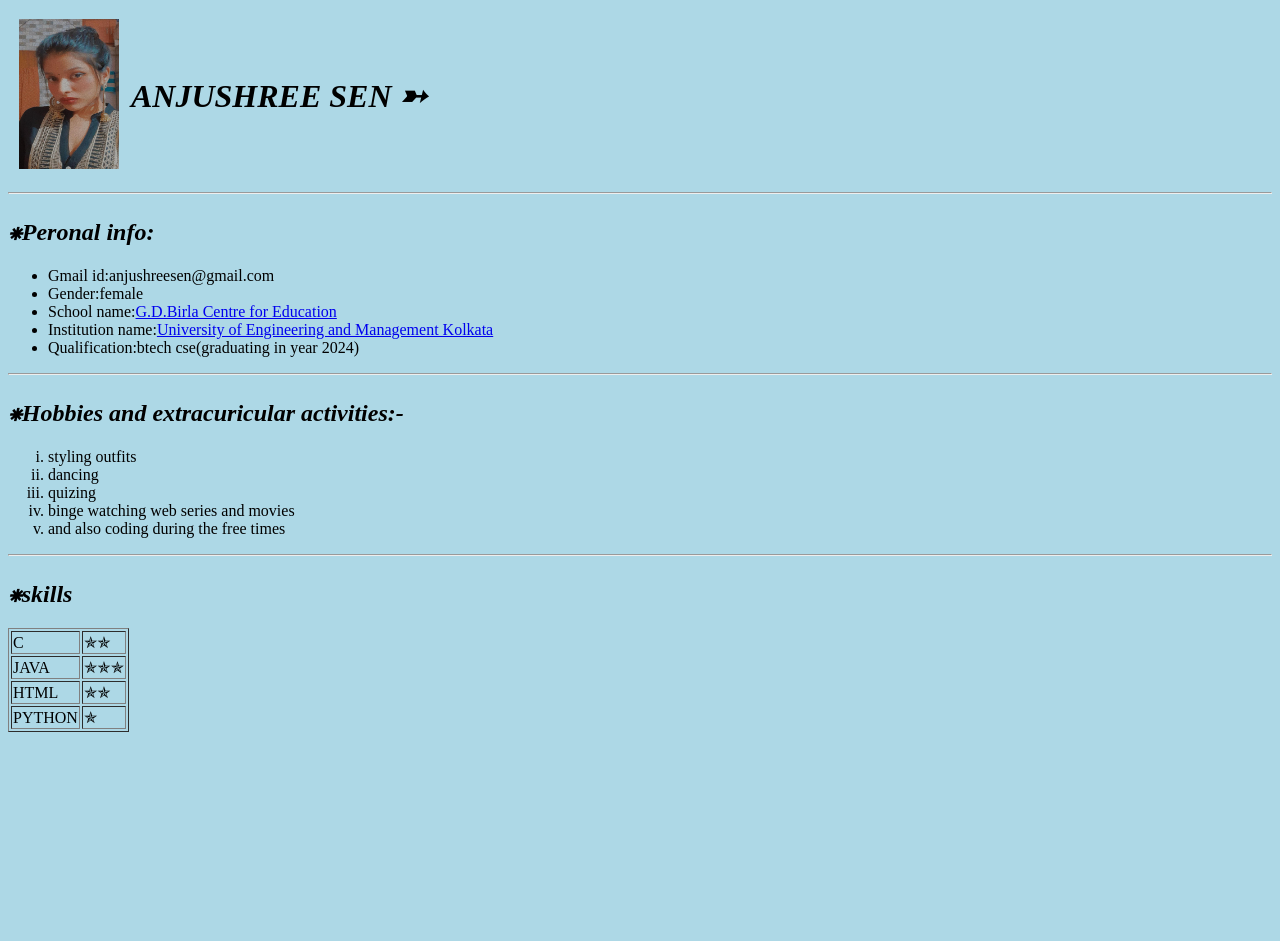
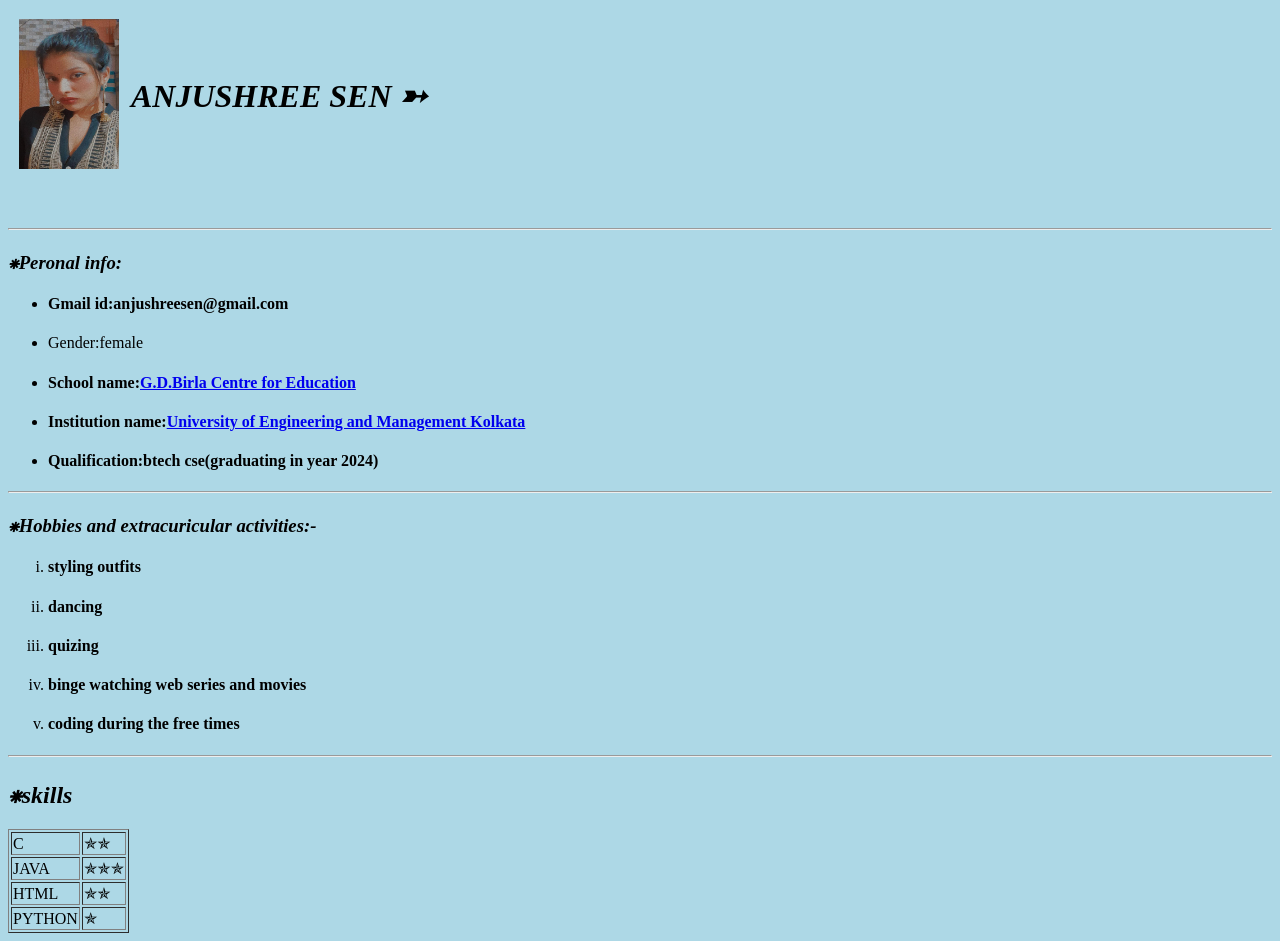
Before and after one commit to anjushreesen/anjushreesen52.github.io, a plain HTML site: page index.html in a window 1280 px wide. Before the commit the page ends 800 px from the top, so only its background shows below. Drawn offline with Linux system fonts and the light colour scheme.

Commit message:
Add files via upload

```diff
--- a/index.html
+++ b/index.html
@@ -15,43 +15,46 @@
     </td>
   </tr>
 </table>
+<br />
+<br />
+
 <hr />
-<h2> <em>⁕Peronal info:</em></h2>
+<h3> <em>⁕Peronal info:</em></h3>
 <ul>
   <li>
-    Gmail id:anjushreesen@gmail.com
+  <h4>Gmail id:anjushreesen@gmail.com</h4>
   </li>
   <li>
     Gender:female
   </li>
   <li>
-    School name:<a href="http://ashokhall.net/gdb/">G.D.Birla Centre for Education</a>
+    <h4>School name:<a href="http://ashokhall.net/gdb/">G.D.Birla Centre for Education</a></h4>
   </li>
   <li>
-    Institution name:<a href="https://uem.edu.in/uem-kolkata/">University of Engineering and Management Kolkata</a>
+    <h4>Institution name:<a href="https://uem.edu.in/uem-kolkata/">University of Engineering and Management Kolkata</a></h4>
   </li>
   <li>
-    Qualification:btech cse(graduating in year 2024)
+    <h4>Qualification:btech cse(graduating in year 2024)</h4>
   </li>
 </ul>
 <hr />
 
-<h2><em>⁕Hobbies and extracuricular activities:-</em></h2>
+<h3><em>⁕Hobbies and extracuricular activities:-</em></h3>
 <ol type="i">
   <li>
-    styling outfits
+    <h4>styling outfits</h4>
   </li>
   <li>
-    dancing
+    <h4>dancing</h4>
   </li>
   <li>
-    quizing
+    <h4>quizing</h4>
   </li>
   <li>
-    binge watching web series and movies
+    <h4>binge watching web series and movies</h4>
   </li>
   <li>
-    and also coding during the free times
+   <h4>coding during the free times</h4>
   </li>
 </ol>
 <hr />
```
